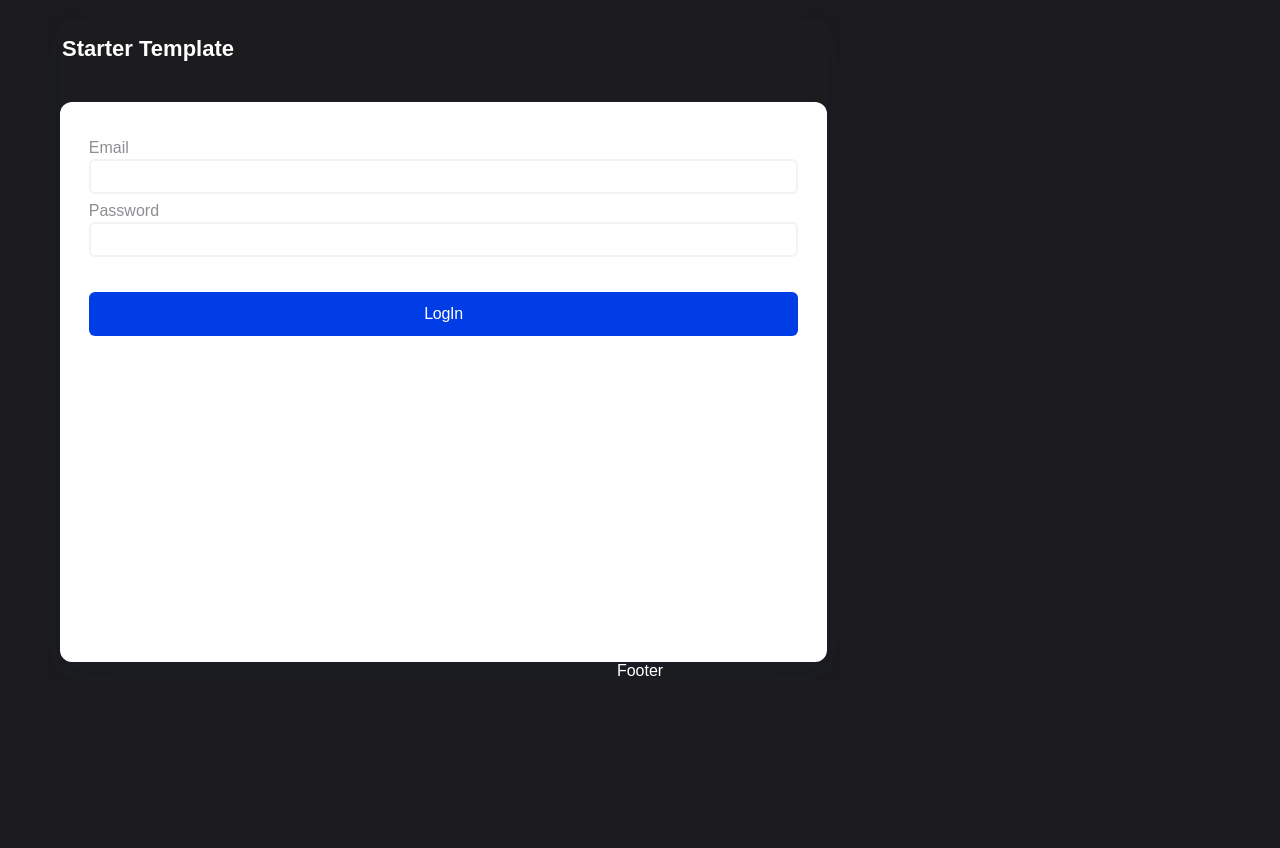
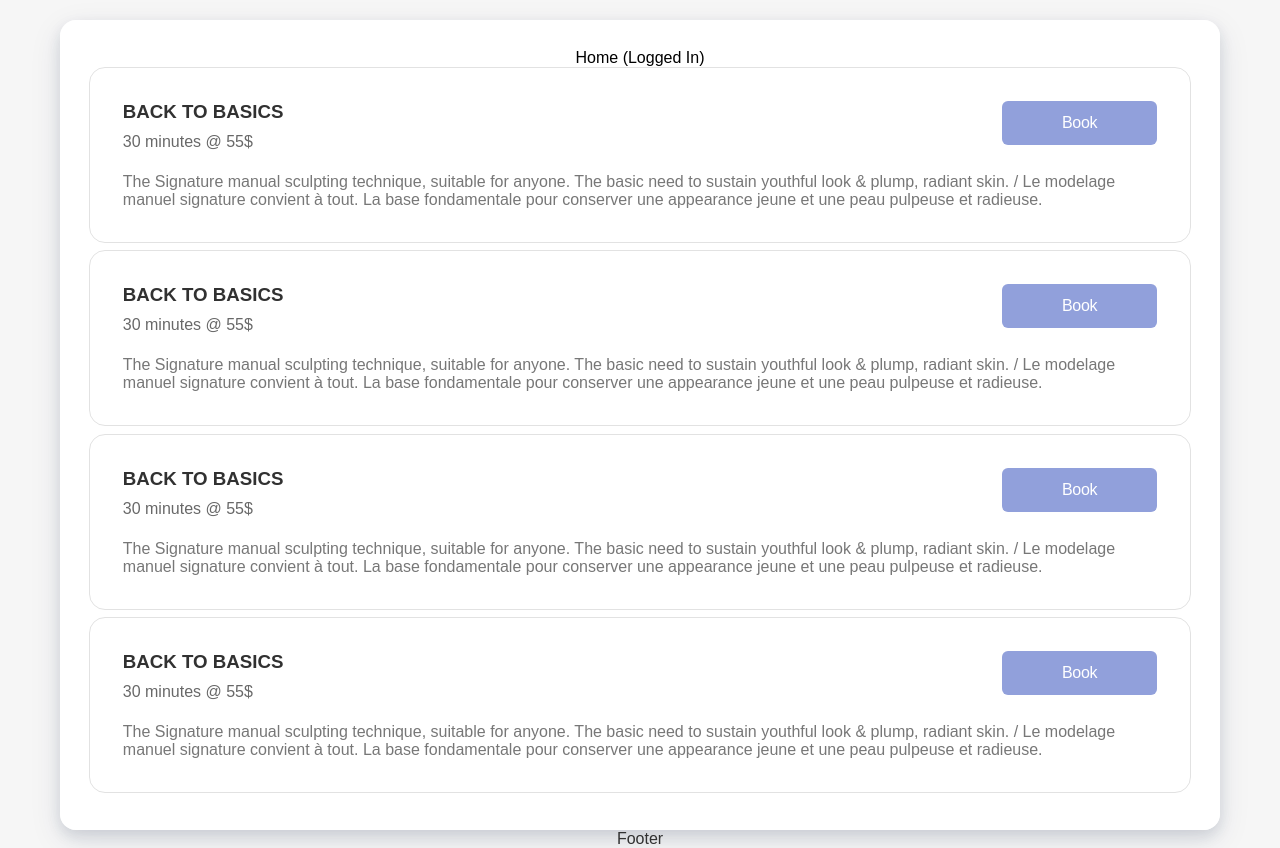
Before and after one commit to Raiden0456/Face2Une_CRM, a React app in the folder frontend/: page / in a window 1280 px wide. Before the commit this address led to /auth/signIn. Before the commit the page ends 800 px from the top, so only its background shows below. Built offline with nearby package versions, Linux system fonts and the light colour scheme; the HTML template or start-up script is replaced by a standard one.

Commit message:
Appointment page comp-s

```diff
--- a/frontend/src/App.scss
+++ b/frontend/src/App.scss
@@ -9,6 +9,6 @@
 }
 
 body {
-  background: #1C1C1E;
-  color: #fff;
+  background: #f6f6f6;
+  color: #313131;
 }
--- /dev/null
+++ b/frontend/src/components/base/BookingBox.scss
@@ -0,0 +1,48 @@
+.BookingBox {
+  display: flex;
+  flex-direction: column;
+  border: 1px solid #e2e2e2;
+  margin-bottom: 7.5px;
+  cursor: default;
+  padding: 33px;
+  align-items: flex-start;
+  width: 100%;
+  border-radius: 16px;
+}
+
+.BookingBox__header {
+  width: 100%;
+  display: flex;
+  justify-content: space-between;
+  align-items: flex-start;
+}
+
+.BookingBox__header_column {
+  display: flex;
+  flex-direction: column;
+  align-items: start;
+  justify-content: flex-start;
+
+  h3 {
+    font-weight: 700;
+    text-transform: uppercase;
+  }
+
+  p {
+    color: #686868;
+    overflow: hidden;
+    text-overflow: ellipsis;
+    margin-top: 10px;
+  }
+}
+
+.BookingBox__content {
+  display: flex;
+  justify-content: space-between;
+  align-items: flex-start;
+  margin-top: 22px;
+
+  p {
+    color: #777;
+  }
+}
--- /dev/null
+++ b/frontend/src/components/base/BookingBox.tsx
@@ -0,0 +1,28 @@
+import React from 'react';
+import classNames from 'classnames/bind';
+import { ButtonContained } from '../base/Button';
+
+import s from './BookingBox.scss';
+
+const BookingBox = () => {
+  return (
+    <div className={s.BookingBox}>
+      <div className={s.BookingBox__header}>
+        <div className={s.BookingBox__header_column}>
+          <h3>Back to basics</h3>
+          <p>30 minutes @ 55$</p>
+        </div>
+        <ButtonContained width="15%">Book</ButtonContained>
+      </div>
+      <div className={s.BookingBox__content}>
+        <p>
+          The Signature manual sculpting technique, suitable for anyone. The basic need to sustain youthful look &amp;
+          plump, radiant skin. / Le modelage manuel signature convient à tout. La base fondamentale pour conserver une
+          appearance jeune et une peau pulpeuse et radieuse.
+        </p>
+      </div>
+    </div>
+  );
+};
+
+export default BookingBox;
--- a/frontend/src/components/base/Button.scss
+++ b/frontend/src/components/base/Button.scss
@@ -1,7 +1,7 @@
 .ButtonContained {
   height: 44px;
   border-radius: 6px;
-  background: #003de6;
+  background: #91a0db;
   color: #ffffff;
   padding: 11.5px 24px;
   display: flex;
@@ -19,7 +19,7 @@
 }
 
 .ButtonContained:hover {
-  background: #003de6a2;
+  background: #91a0dbb9;
 }
 
 .ButtonContained:active {
@@ -30,7 +30,7 @@
   cursor: default;
 }
 
-.ButtonOutlined {
+/* .ButtonOutlined {
   height: 44px;
   border-radius: 6px;
   background: #ffffff00;
@@ -61,4 +61,4 @@
 .ButtonOutlined:disabled,
 .ButtonOutlined[disabled] {
   cursor: default;
-}
+} */
--- a/frontend/src/components/base/Button.tsx
+++ b/frontend/src/components/base/Button.tsx
@@ -36,7 +36,7 @@ ButtonContained.defaultProps = {
   type: 'button',
 };
 
-export const ButtonOutlined: React.FC<IButton> = ({
+/* export const ButtonOutlined: React.FC<IButton> = ({
   children,
   onClick,
   width,
@@ -59,4 +59,4 @@ export const ButtonOutlined: React.FC<IButton> = ({
 
 ButtonOutlined.defaultProps = {
   type: 'button',
-};
+}; */
--- a/frontend/src/components/base/Container.scss
+++ b/frontend/src/components/base/Container.scss
@@ -12,6 +12,7 @@
   justify-items: center;
   position: relative;
   box-shadow: 0 6px 14px rgba(24, 39, 75, 0.12), 0 10px 32px rgba(24, 39, 75, 0.1);
+  border-radius: 16px;
 }
 
 .Container__box {
@@ -22,8 +23,8 @@
   padding: 1.8em;
   display: flex;
   flex-direction: column;
-  border-radius: 12px;
   overflow-x: auto;
+  border-radius: 16px;
 }
 
 .Container__boxFull {
--- a/frontend/src/components/base/Container.tsx
+++ b/frontend/src/components/base/Container.tsx
@@ -34,7 +34,9 @@ export const Container: React.FC<IContainer> = ({
 }) => {
   return (
     <div style={{ maxWidth: width, width }} className={s.Container}>
-      <div className={classNames(s.Container__header, mobile && fullPage && s.Container__headerHide)}>{header}</div>
+      {header && (
+        <div className={classNames(s.Container__header, mobile && fullPage && s.Container__headerHide)}>{header}</div>
+      )}
       {content && (
         <div
           style={{ backgroundColor: colors[background || 'white'] }}
--- a/frontend/src/pages/Auth/SignIn.tsx
+++ b/frontend/src/pages/Auth/SignIn.tsx
@@ -24,7 +24,7 @@ const SignIn = observer(({ mobile }: { mobile: boolean }) => {
     <>
       <Container
         className={s.SignIn}
-        header={mobile ? <div style={{ display: 'flex', justifyContent: 'space-evenly' }}>Mobile</div> : <NavBar />}
+        /* header={mobile ? <div style={{ display: 'flex', justifyContent: 'space-evenly' }}>Mobile</div> : <NavBar />} */
         content={
           <form id="myform" className={s.SignIn__content} onSubmit={onSubmit}>
             <Input
--- a/frontend/src/pages/Home.tsx
+++ b/frontend/src/pages/Home.tsx
@@ -2,15 +2,21 @@ import React, { useState, useEffect } from 'react';
 import { Container } from '../components/base/Container';
 import s from './Home.scss';
 import NavBar from '../components/Navbar';
+import BookingBox from '../components/base/BookingBox';
 
 export const Home = () => {
   return (
     <Container
-      header={<NavBar />}
+      /* header={<NavBar />} */
       width="100%"
       content={
         <>
           <div style={{ color: 'black' }}>Home (Logged In)</div>
+
+          <BookingBox />
+          <BookingBox />
+          <BookingBox />
+          <BookingBox />
         </>
       }
     />
--- a/frontend/src/store/Auth.store.ts
+++ b/frontend/src/store/Auth.store.ts
@@ -15,7 +15,7 @@ export interface IAuthStore {
 
 export const AuthStore = observable<IAuthStore>({
   email: '',
-  authorized: null,
+  authorized: "auth", // null for prod
   restorePassword: 'init',
 
   setupAuthData(authInfo: any) {
```
